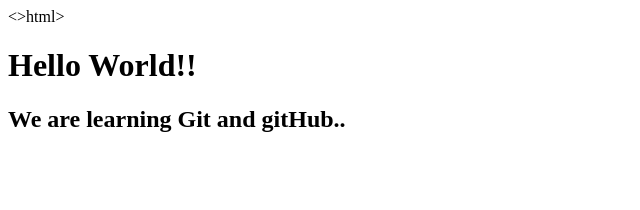
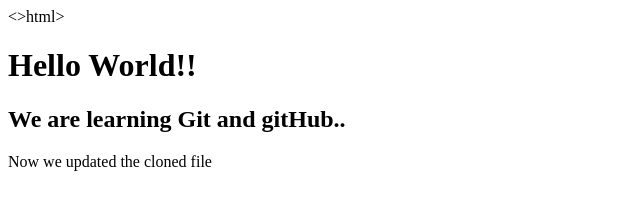
Before and after one commit to abdulsatharGit/B3-02-Batch-7pm, a plain HTML site: page index.html in a window 1280 px wide. Shown: the whole page, without its empty margins (0-640 px from the left). Drawn offline with Linux system fonts and the light colour scheme.

Commit message:
CLoned Index file is COmmitted

```diff
--- a/index.html
+++ b/index.html
@@ -3,7 +3,7 @@
 
 	<h1>Hello World!!</h1>
 	<h2>We are learning Git and gitHub..</h2>
-
+	<p>Now we updated the cloned file</p>
 
 
 </body>
```
